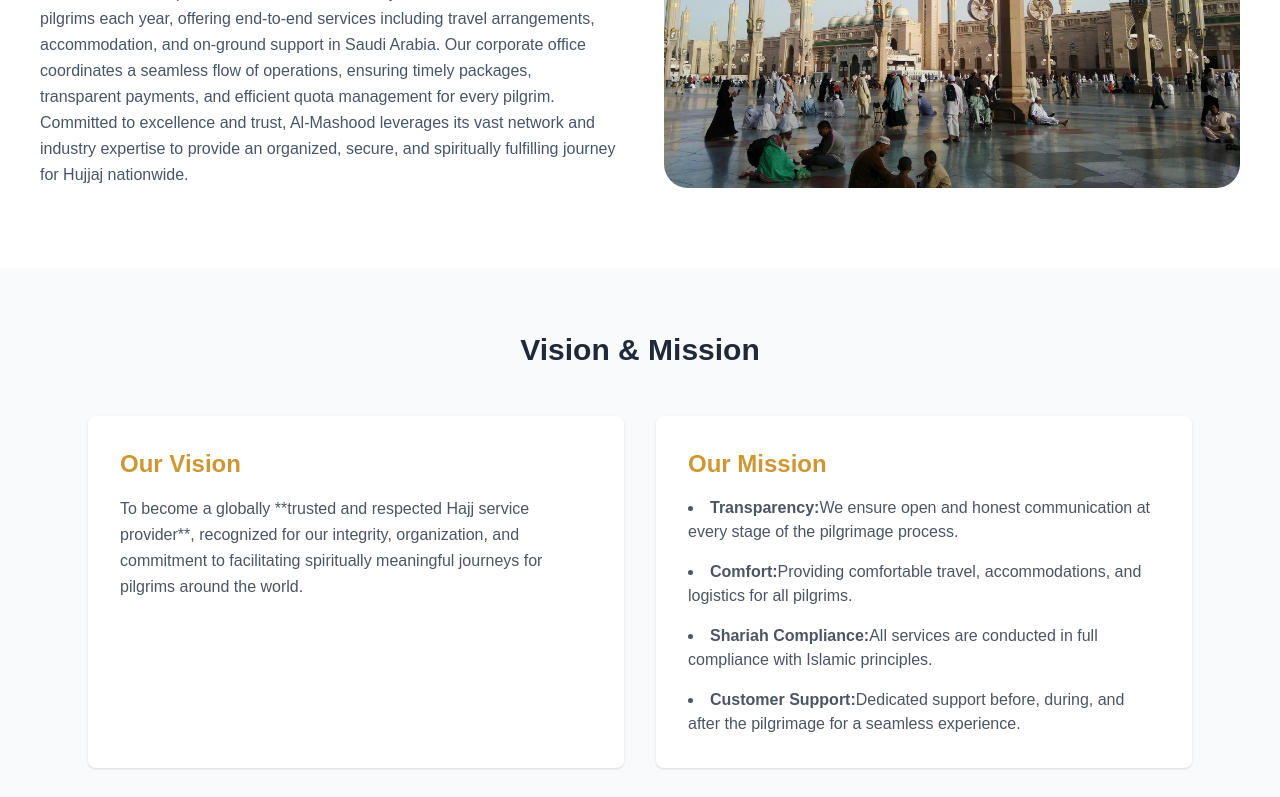
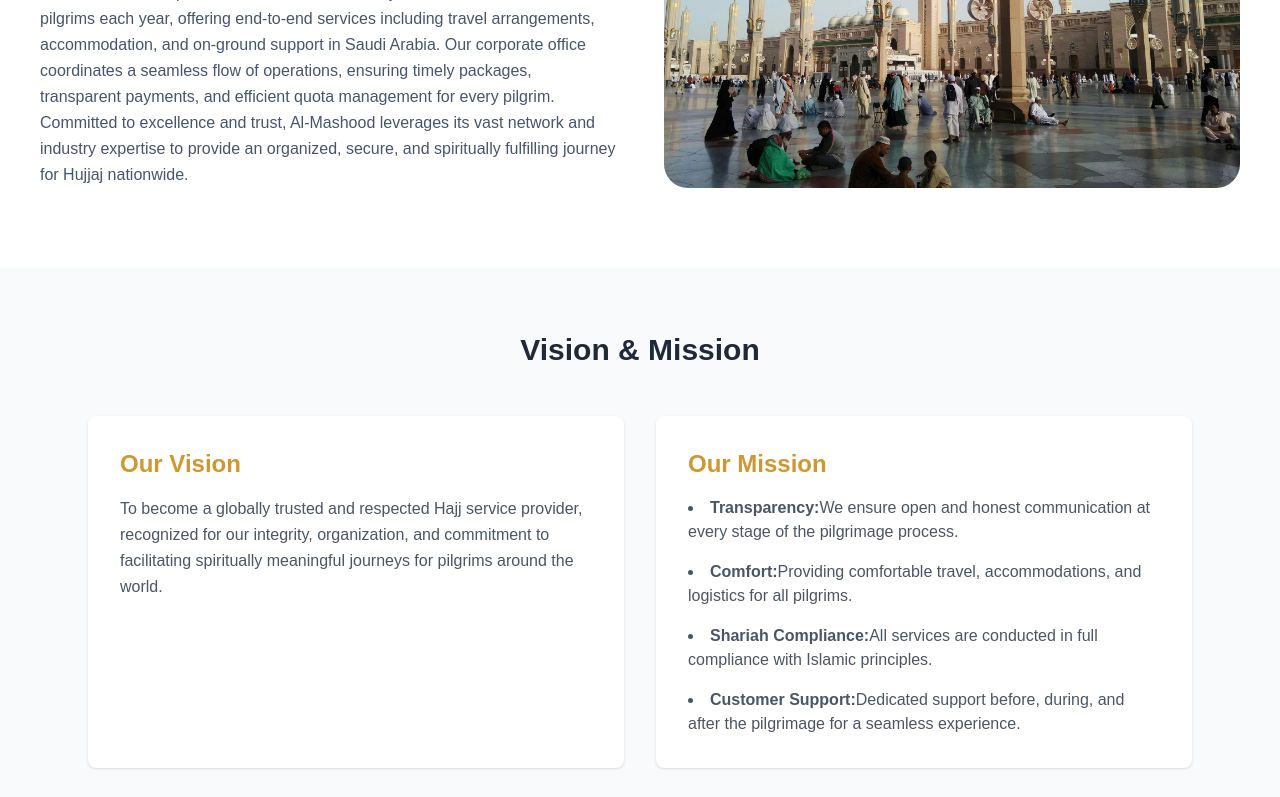
Before and after one commit to WebCodeKing/al-mashood, a Next.js app: page /company-profile in a window 1280 px wide. Shown: the part 381-1178 px from the top of the page. Built offline with nearby package versions, Linux system fonts and the light colour scheme.

Commit message:
Updated company profile page remove mistakes

```diff
--- a/pages/company-profile.js
+++ b/pages/company-profile.js
@@ -61,7 +61,7 @@ const CompanyProfile = () => {
         </h3>
 
         <p className="text-gray-600 leading-relaxed">
-          To become a globally **trusted and respected Hajj service provider**,
+          To become a globally trusted and respected Hajj service provider,
           recognized for our integrity, organization, and commitment to facilitating
           spiritually meaningful journeys for pilgrims around the world.
         </p>
```
